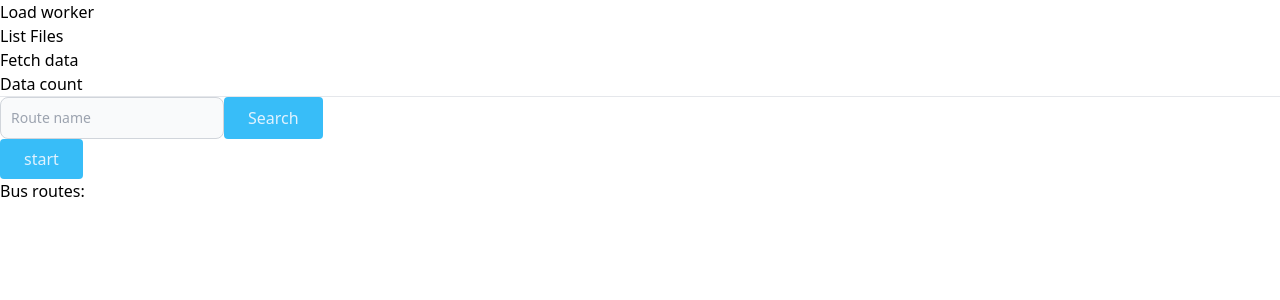
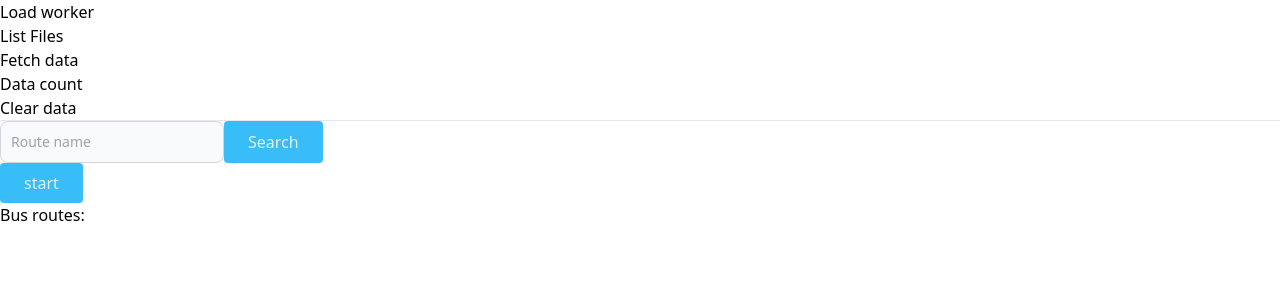
Before and after one commit to yehudilam/google-example-cra-ts, a React (Create React App) app: page / in a window 1280 px wide. Both pictures are taken after a click on the button "Load worker". Shown: the top 300 px of the page. Built offline with nearby package versions, Linux system fonts and the light colour scheme.

Commit message:
more utility functions, react keys, distinct routes when searching routes by stopid

```diff
--- a/src/components/BusRouteList/BusRouteList.tsx
+++ b/src/components/BusRouteList/BusRouteList.tsx
@@ -11,7 +11,7 @@ const BusRouteList = () => {
       <h1>Bus routes: </h1>
       <div>
         {routes?.map((route: any) => (
-          <NavLink to={`/route/id/${route.routeid}`}>
+          <NavLink key={route.routeid} to={`/route/id/${route.routeid}`}>
             <BusRoute route={route} />
           </NavLink>
         ))}
--- a/src/components/BusRouteStop/BusRouteStopList.tsx
+++ b/src/components/BusRouteStop/BusRouteStopList.tsx
@@ -34,7 +34,7 @@ const BusRouteStopList = ({
   return (
     <div>
       {routeStops.map((rs: any) => (
-        <BusRouteStop routeStop={rs as BusRouteStopType} />
+        <BusRouteStop key={`${rs.stopid}-${rs.stopseq}-${rs.routedir}`} routeStop={rs as BusRouteStopType} />
       ))}
     </div>
   );
--- a/src/components/Layout/Layout.tsx
+++ b/src/components/Layout/Layout.tsx
@@ -1,5 +1,5 @@
 import { Link, Outlet } from "react-router-dom";
-import { DATA_COUNT, FETCH_TRANSPORT_DATA, LIST_FILES } from "../../constants/WorkerMessageTypes";
+import { CLEAR_DATA, DATA_COUNT, FETCH_TRANSPORT_DATA, LIST_FILES } from "../../constants/WorkerMessageTypes";
 import { useWorker } from "../../context/WorkerContext";
 
 const Layout = () => {
@@ -20,6 +20,12 @@ const Layout = () => {
   const getDataCount = () => {
     worker?.postMessage({
       type: DATA_COUNT
+    });
+  }
+
+  const clearData = () => {
+    worker?.postMessage({
+      type: CLEAR_DATA,
     });
   }
 
@@ -44,6 +50,9 @@ const Layout = () => {
               <li>
                 <button onClick={getDataCount}>Data count</button>
               </li>
+              <li>
+                <button onClick={clearData}>Clear data</button>
+              </li>
             </>
           )}
 
--- a/src/constants/WorkerMessageTypes.ts
+++ b/src/constants/WorkerMessageTypes.ts
@@ -23,3 +23,4 @@ export const GET_ROUTE_STOPS_COUNT = 'GET_ROUTE_STOPS_COUNT';
 export const LIST_FILES = 'LIST_FILES';
 export const FETCH_TRANSPORT_DATA = 'FETCH_TRANSPORT_DATA';
 export const DATA_COUNT = 'DATA_COUNT';
+export const CLEAR_DATA = 'CLEAR_DATA';
--- a/src/sqlite-worker.js
+++ b/src/sqlite-worker.js
@@ -2,7 +2,7 @@ import { parseRouteData, parseRouteStopData } from "./utils/xmlParser";
 import {
   GET_ROUTE_STOPS_COUNT, GET_ROUTES_COUNT, LIST_FILES, FETCH_TRANSPORT_DATA,
   GET_ROUTES, GET_ROUTES_RESULT, GET_ROUTE_STOPS, GET_ROUTE_STOP_RESULT, SEARCH_ROUTE_BY_NAME_RESULT, SEARCH_ROUTE_BY_NAME, GET_STOP_ROUTES, GET_STOP_ROUTES_RESULT, GET_ROUTE, GET_ROUTE_RESULT,
-  DATA_COUNT,
+  DATA_COUNT, CLEAR_DATA
 } from './constants/WorkerMessageTypes';
 
 console.log('Running demo from Worker thread.');
@@ -18,7 +18,7 @@ const checkDbFileExistance = async () => {
         'handle',
         handle,
         handle.kind === "directory" ? handle.name : [await handle.getFile(), (await handle.getFile())?.size]
-        );
+      );
     }
 
   } catch (e) {
@@ -42,6 +42,8 @@ const error = (...args) => logHtml('error', ...args);
 const fetchInsertBusRoutes = async (db) => {
   const routes = await parseRouteData();
 
+  console.log('inserting bus routes: ', routes);
+
   for (let i = 0; i < routes.length; i++) {
     const { routeid, company, routec, route_type, service_mode, company_st, special_type, startc, destinc, fullfare, journey_time } = routes[i];
     db.exec({
@@ -53,6 +55,8 @@ const fetchInsertBusRoutes = async (db) => {
 
 const fetchInsertRouteStops = async (db) => {
   const routeStops = await parseRouteStopData();
+
+  console.log('inserting route stops: ', routeStops);
 
   for (let i = 0; i < routeStops.length; i++) {
     // todo: batch
@@ -213,9 +217,8 @@ onmessage = async (e) => {
     const results = [];
     const { stopid } = e?.data?.variables;
 
-    // todo: distinct routec
     db.exec({
-      sql: "SELECT a.*, b.routec, b.startc, b.destinc FROM rstop2 as a join busfare3a as b on a.routeid=b.routeid where a.stopid=?",
+      sql: "SELECT DISTINCT b.routeid, b.routec, b.startc, b.destinc FROM rstop2 as a join busfare3a as b on a.routeid=b.routeid where a.stopid=?",
       rowMode: 'object',
       returnValue: 'resultRows',
       bind: [stopid],
@@ -284,11 +287,19 @@ onmessage = async (e) => {
   } else if (e?.data?.type === FETCH_TRANSPORT_DATA) {
     await fetchInsertBusRoutes(db);
     await fetchInsertRouteStops(db);
-  } else if (e?.data?.type === DATA_COUNT){
+  } else if (e?.data?.type === DATA_COUNT) {
     routeStopsCount(db);
     routesCount(db);
+  } else if (e?.data?.type === CLEAR_DATA) {
+    clearData(db);
   }
 }
+
+const clearData = (db) => {
+  console.log('clearing data: ');
+  db.exec('DROP TABLE IF EXISTS rstop2;');
+  db.exec('DROP TABLE IF EXISTS busfare3a;');
+};
 
 const routesCount = (db) => {
   const results = [];
```
